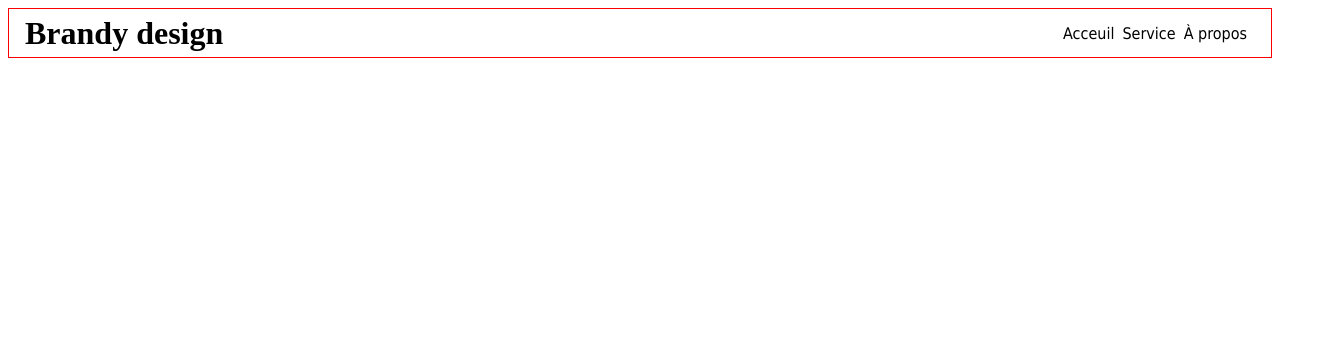
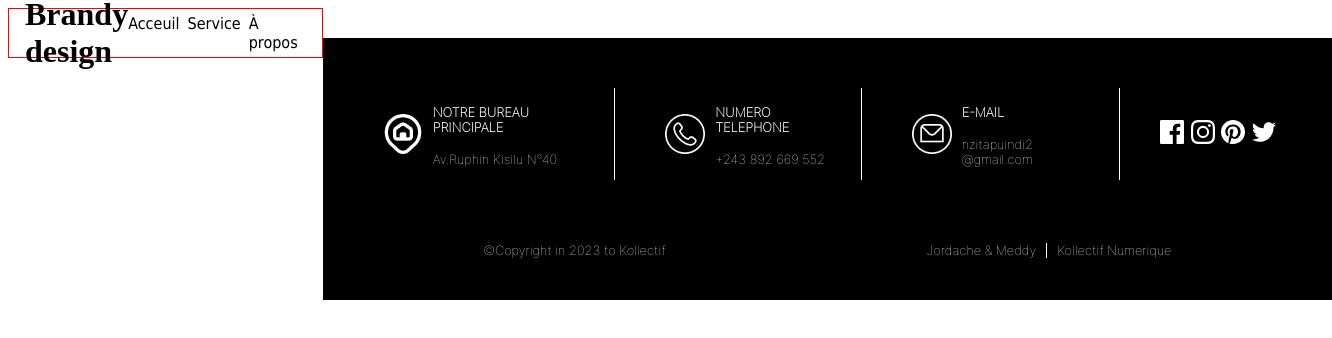
Before and after one commit to nMeddy/brandy-design, a React (Vite) app: page / in a window 1280 px wide. Shown: the top 338 px of the page, 1332 px wide, since content can reach past the window. Built offline with nearby package versions, Linux system fonts and the light colour scheme.

Commit message:
Update App.jsx

```diff
--- a/src/App.jsx
+++ b/src/App.jsx
@@ -1,6 +1,7 @@
 import { React } from "react";
 import { Routes, Route } from "react-router-dom";
 import Header from "./components/Header/Header";
+import Footer from "./components/Footer/Footer";
 import "./App.css";
 
 function App() {
@@ -9,6 +10,7 @@ function App() {
       <Routes>
         <Route index element={<Header />}></Route>
       </Routes>
+      <Footer/>
     </>
   );
 }
```
